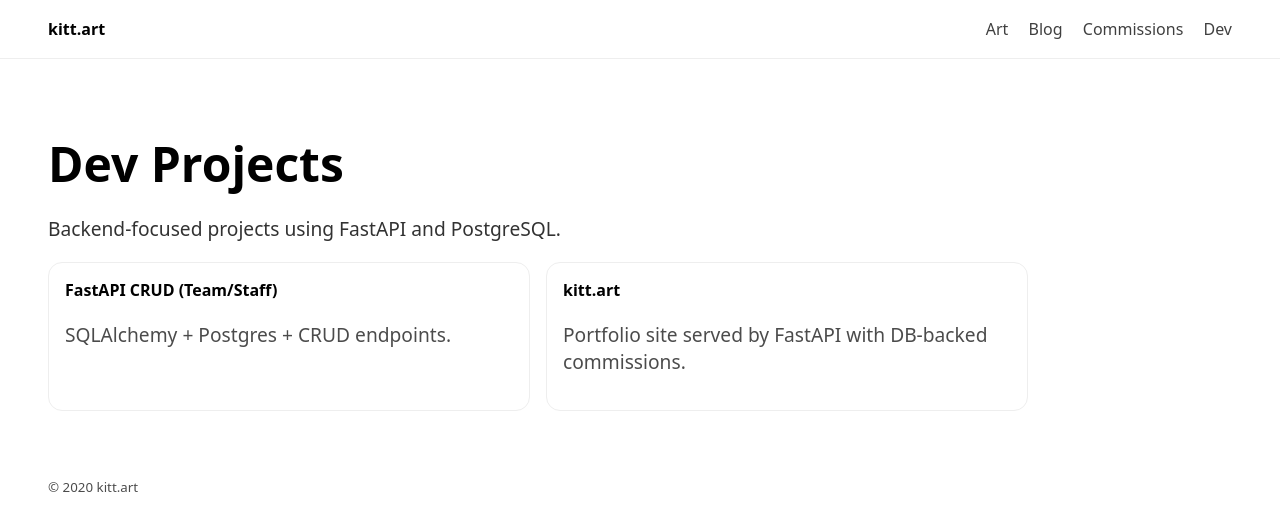
After one commit to Kitsomothobi/kitt.art, a FastAPI app: template app/templates/projects.html in a window 1280 px wide. The commit adds this page. Shown: the top 531 px of the page. Run offline with FastAPI, Linux system fonts and the light colour scheme; the template is opened without the code that fills it: most values are stand-ins (such as "Sample title", 1, 10 or a date in 2020).

Commit message:
Added the html pages to the project, alognside other CSS implementations

```diff
--- a/app/main.py
+++ b/app/main.py
@@ -11,7 +11,40 @@ app = FastAPI()
 app.mount("/static", StaticFiles(directory="app/static"), name="static")
 templates = Jinja2Templates(directory="app/templates")
 
-# Homepage decorater
+# --------------
+def render(request: Request, template: str, active_page: str, **context):
+    base = {
+        "request": request,
+        "year": datetime.now().year,
+        "active_page": active_page
+        }
+    # Whenever a new webpage is clicked, we need to immediately update the context for our css
+    base.update(context)
+    return templates.TemplateResponse(template, base)
+
+
+# Page routes
+    #1 - Homepage decorater
 @app.get("/")
 def home(request: Request):
-    return templates.TemplateResponse("index.html", {"request": request, "year": datetime.now().year})
+    return render(request, "index.html", "home")
+
+    #2 - Gallery page
+@app.get("/gallery")
+def gallery(request: Request):
+    return render(request, "gallery.html", "gallery")
+
+    #3 - Blog page
+@app.get("/blog")
+def blog(request: Request):
+    return render(request, "blog.html", "blog")
+
+    #4 - Commissions
+@app.get("/commissions")
+def commissions(request: Request):
+    return render(request, "commissions.html", "commissions")
+
+    #5 - Projects
+@app.get("/projects")
+def projects(request: Request):
+    return render(request, "projects.html", "projects")
--- a/app/static/style.css
+++ b/app/static/style.css
@@ -1,9 +1,96 @@
-/* Index.html */
-body { font-family: Arial, sans-serif; margin: 0; padding: 0; }
-.hero { padding: 48px;}
+:root {
+  font-family: system-ui, Arial, sans-serif;
+}
 
-/* base.html */
-.nav { display:flex; justify-content:space-between; align-items:center; padding:20px 48px; }
-.links a { margin-left:16px; }
-.brand { font-weight:700; text-decoration:none; }
-.footer { padding:24px 48px; opacity:0.7; }
+body {
+  margin: 0;
+}
+
+.wrap {
+  padding: 40px 48px;
+  max-width: 980px;
+}
+
+.nav {
+  display: flex;
+  justify-content: space-between;
+  align-items: center;
+  padding: 18px 48px;
+  border-bottom: 1px solid #eee;
+}
+
+.brand {
+  font-weight: 800;
+  text-decoration: none;
+  color: inherit;
+}
+
+.links a {
+  margin-left: 16px;
+  text-decoration: none;
+  color: inherit;
+  opacity: 0.75;
+}
+
+.links a.active {
+  opacity: 1;
+  font-weight: 700;
+  text-decoration: underline;
+}
+
+.grid {
+  display: grid;
+  grid-template-columns: repeat(auto-fit, minmax(200px, 1fr));
+  gap: 16px;
+  margin-top: 20px;
+}
+
+.card {
+  border: 1px solid #eee;
+  border-radius: 14px;
+  padding: 16px;
+}
+
+.muted {
+  opacity: 0.7;
+}
+
+.small {
+  font-size: 0.9rem;
+}
+
+.form {
+  display: grid;
+  gap: 10px;
+  max-width: 520px;
+  margin-top: 18px;
+}
+
+input,
+textarea,
+select,
+button {
+  font: inherit;
+  padding: 10px 12px;
+  border-radius: 10px;
+  border: 1px solid #ddd;
+}
+
+button {
+  cursor: pointer;
+}
+
+.footer {
+  padding: 24px 48px;
+  opacity: 0.7;
+}
+
+h1 {
+  font-size: 3rem;
+  margin-bottom: 12px;
+}
+
+p {
+  font-size: 1.2rem;
+  opacity: 0.8;
+}
--- a/app/templates/base.html
+++ b/app/templates/base.html
@@ -12,20 +12,24 @@
         <a class="brand" href="/">kitt.art</a>
 
         <!-- Main Links -->
-        <nav class="links">
-            <a href="/gallery">Art</a>
-            <a href="/blog">Blog</a>
-            <a href="/commissions">Commissions</a>
-            <a href="/projects">Projects</a>
-        </nav>
+    <nav class="links">
+        <a class="{% if active_page=='gallery' %}active{% endif %}" href="/gallery">Art</a>
+        <a class="{% if active_page=='blog' %}active{% endif %}" href="/blog">Blog</a>
+        <a class="{% if active_page=='commissions' %}active{% endif %}" href="/commissions">Commissions</a>
+        <a class="{% if active_page=='projects' %}active{% endif %}" href="/projects">Dev</a>
+    </nav>
+
     </header>
 
   <main class="wrap">
     {% block content %}{% endblock %}
   </main>
 
-  <footer class="footer">
+   <footer class="footer">
     <small>© {{ year }} kitt.art</small>
   </footer>
+
+
+
 </body>
 </html>
--- /dev/null
+++ b/app/templates/projects.html
@@ -0,0 +1,17 @@
+{% extends "base.html" %}
+{% block title %}Dev · kitt.art{% endblock %}
+{% block content %}
+<h1>Dev Projects</h1>
+<p>Backend-focused projects using FastAPI and PostgreSQL.</p>
+
+<div class="grid">
+  <div class="card">
+    <strong>FastAPI CRUD (Team/Staff)</strong>
+    <p class="muted">SQLAlchemy + Postgres + CRUD endpoints.</p>
+  </div>
+  <div class="card">
+    <strong>kitt.art</strong>
+    <p class="muted">Portfolio site served by FastAPI with DB-backed commissions.</p>
+  </div>
+</div>
+{% endblock %}
```
Also changed, not shown: app/templates/blog.html (added, +11 -0 lines), app/templates/commissions.html (added, +32 -0 lines), app/templates/gallery.html (added, +13 -0 lines).
